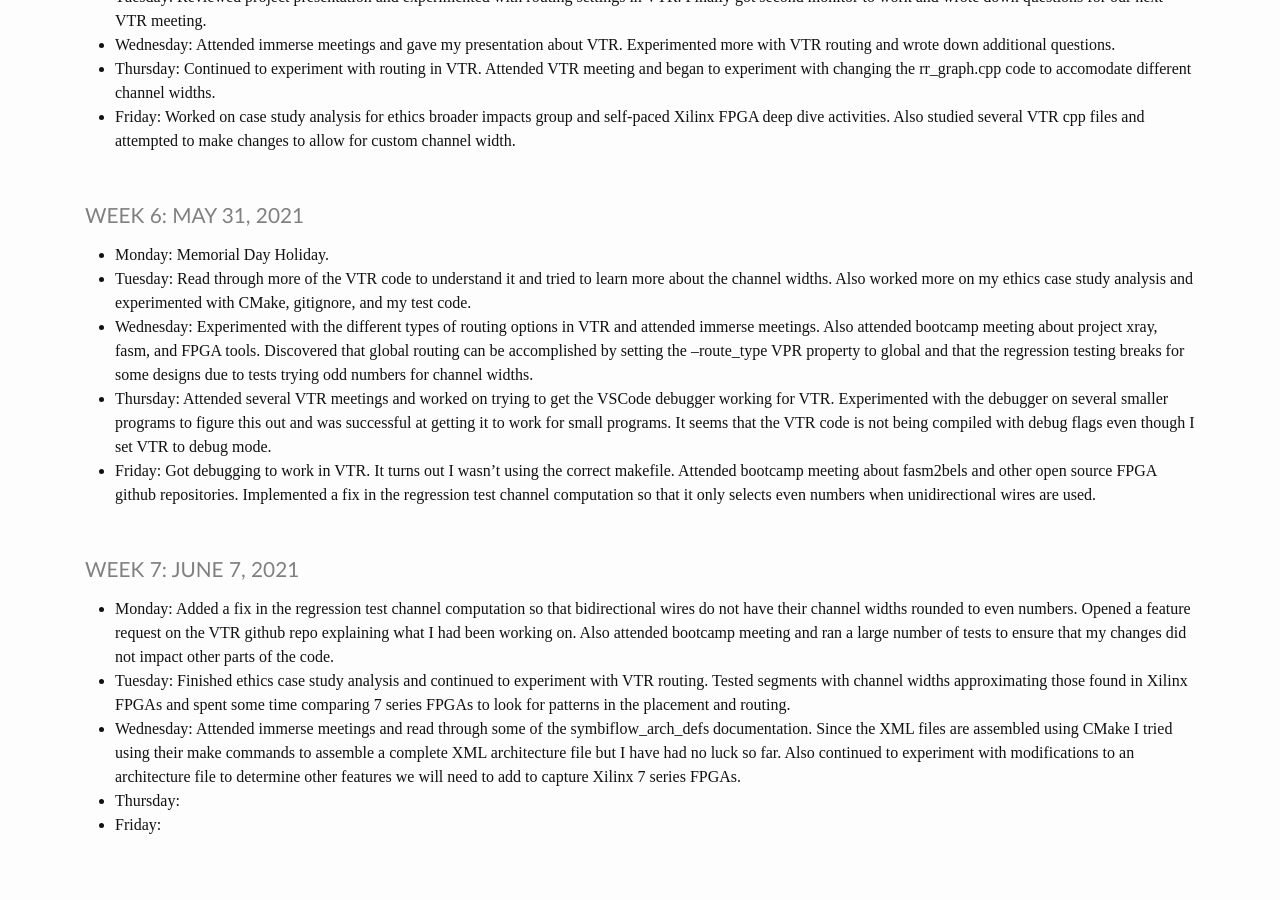
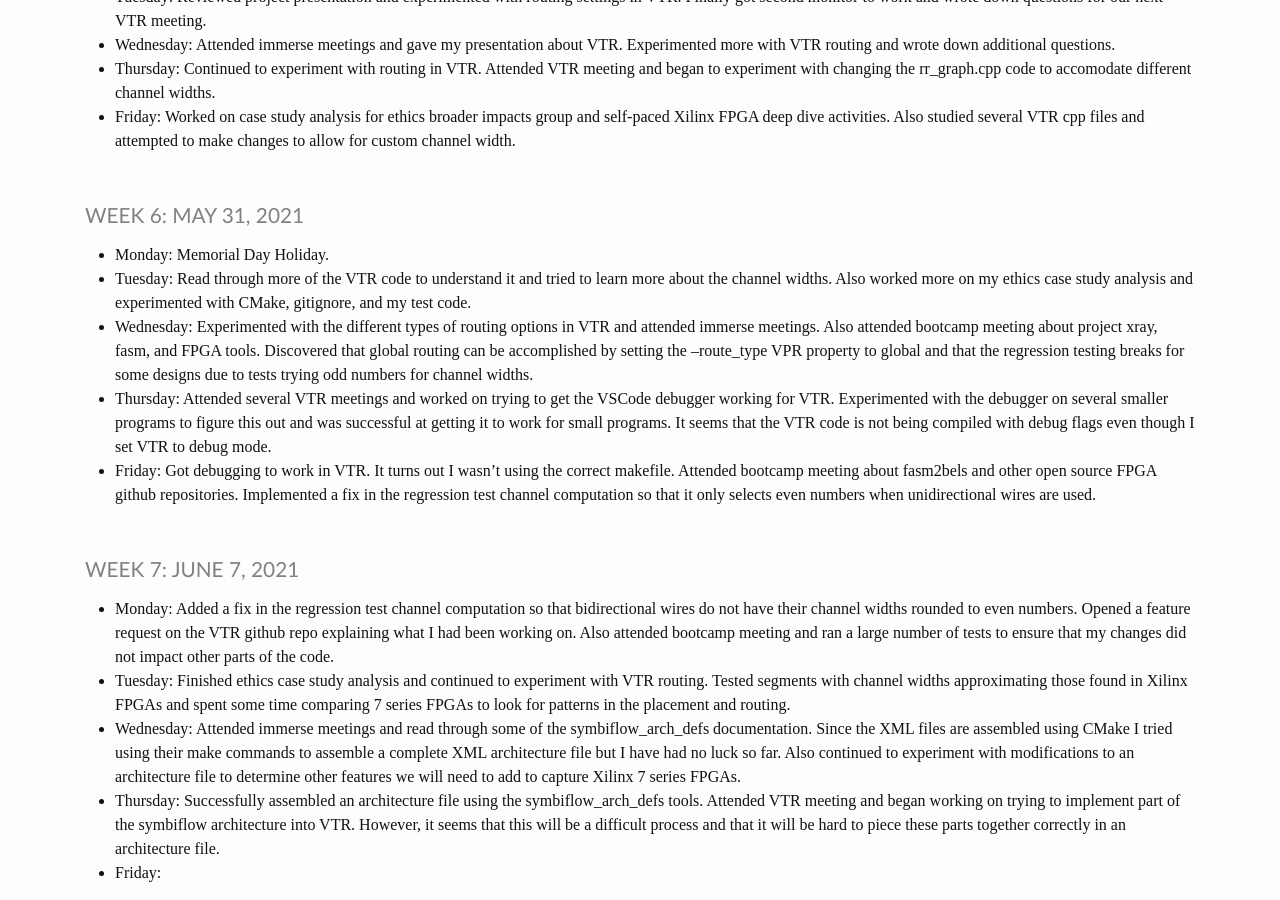
Before and after one commit to heinerb1/heinerb1.github.io, a Jekyll site: the page built from _pages/log.md, in a window 1280 px wide and 900 px high, scrolled down 1381 px. Built offline with Jekyll 4.4.1, drawn with Linux system fonts in a browser that asks for light colours; before the commit the page ends 2233 px from its top, so only the background shows below that.

Commit message:
6/10 Update

```diff
--- a/_pages/log.md
+++ b/_pages/log.md
@@ -101,5 +101,8 @@ title: IMMERSE Log
                  a complete XML architecture file but I have had no luck so far. Also continued to experiment
                  with modifications to an architecture file to determine other features we will need to add
                  to capture Xilinx 7 series FPGAs.
-* **Thursday**:
+* **Thursday**: Successfully assembled an architecture file using the symbiflow_arch_defs tools. Attended
+                VTR meeting and began working on trying to implement part of the symbiflow architecture into
+                VTR. However, it seems that this will be a difficult process and that it will be hard to piece
+                these parts together correctly in an architecture file.
 * **Friday**:
```
